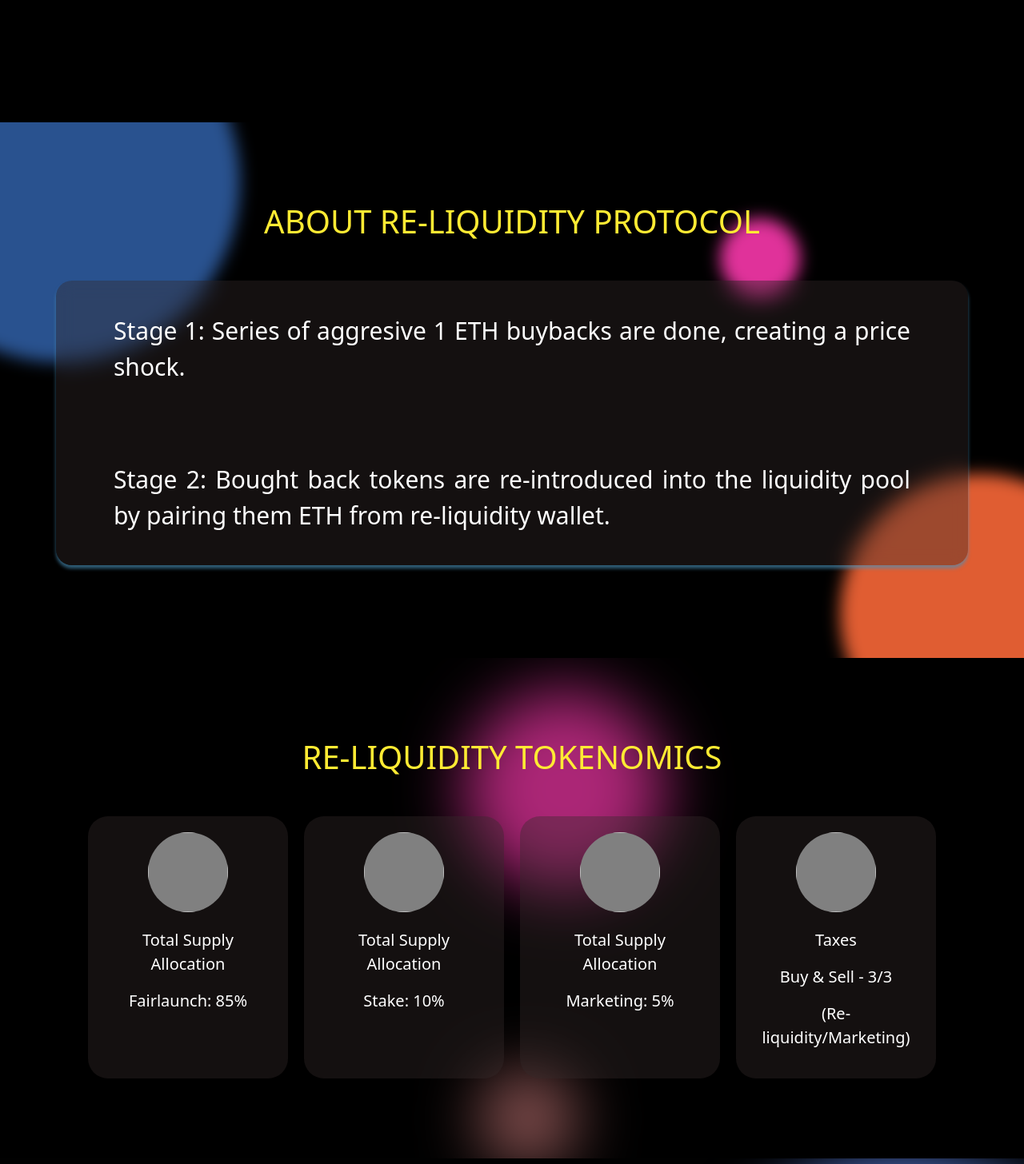
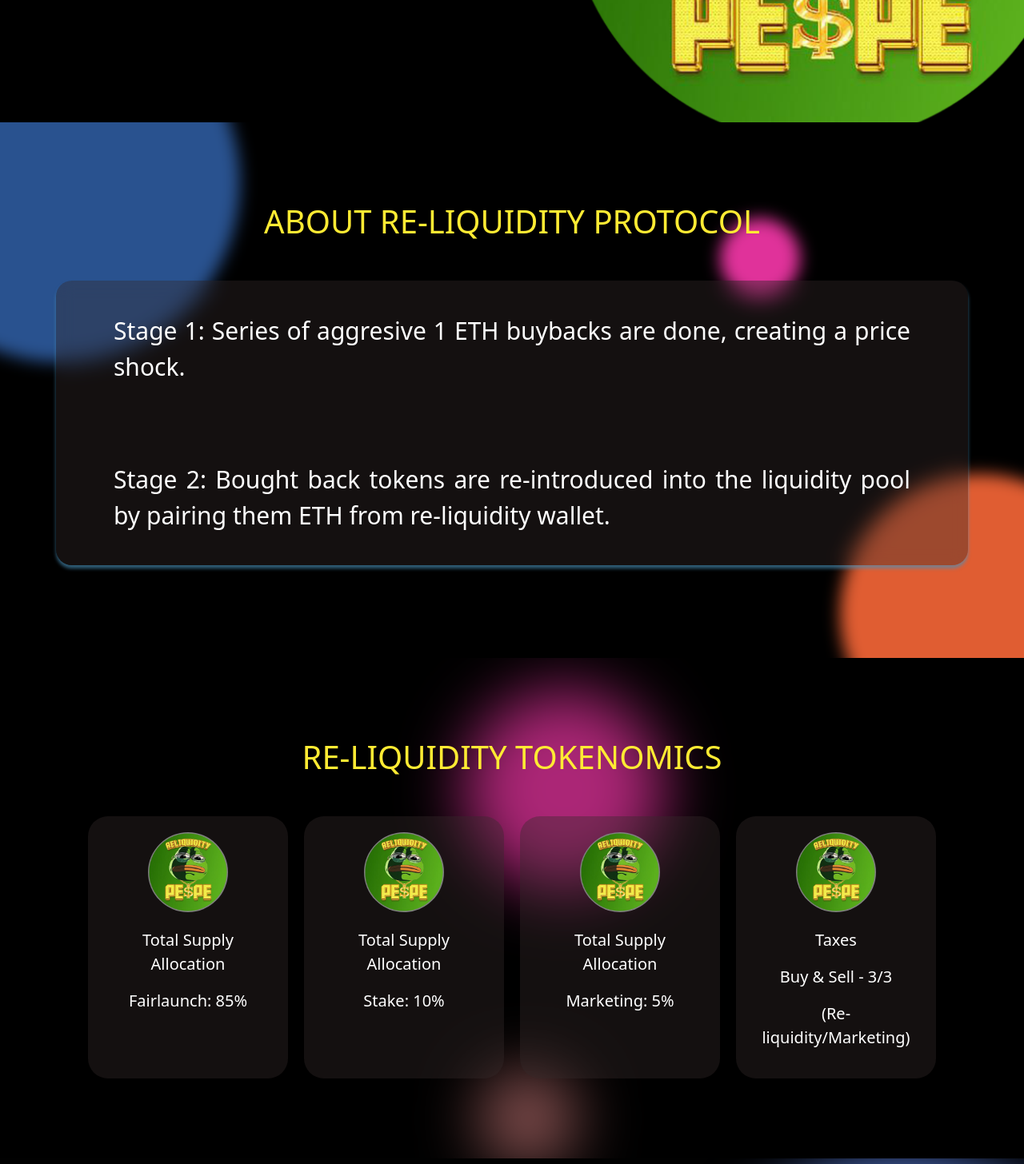
Before and after one commit to codelinked/Re-liquidityPePe, a plain HTML site: page index.html in a window 1280 px wide. Shown: the part 647-2103 px from the top of the page at 80% size. Drawn offline with nearby package versions, Linux system fonts and the light colour scheme.

Commit message:
Update index.html

```diff
--- a/index.html
+++ b/index.html
@@ -49,7 +49,7 @@
         </div>
       </div>
     </div>
-    <img id="home-img" src="assets/img/re-liquidity-pepe.png.png">
+    <img id="home-img" src="assets/img/re-liquidity-pepe.png">
   </section>
 
   <section id="about">
@@ -70,22 +70,22 @@
     <div class="container" id="tokenomics-container">
       <div class="row justify-content-center">
         <div class="col-md-3 col-blur">
-          <img width="100" height="100">
+          <img width="100" height="100" src="assets/img/re-liquidity-pepe.png">
           <p class="p-title">Total Supply Allocation<br></p>
           <p>Fairlaunch: 85%<br></p>
         </div>
         <div class="col-md-3 col-blur">
-          <img>
+          <img src="assets/img/re-liquidity-pepe.png">
           <p class="p-title">Total Supply Allocation<br></p>
           <p>Stake: 10%<br></p>
         </div>
         <div class="col-md-3 col-blur">
-          <img>
+          <img src="assets/img/re-liquidity-pepe.png">
           <p class="p-title">Total Supply Allocation<br></p>
           <p>Marketing: 5%<br></p>
         </div>
         <div class="col-md-3 col-blur">
-          <img>
+          <img src="assets/img/re-liquidity-pepe.png">
           <p class="p-title">Taxes<br></p>
           <p>Buy & Sell - 3/3<br></p>
           <p>(Re-liquidity/Marketing)</p>
```
